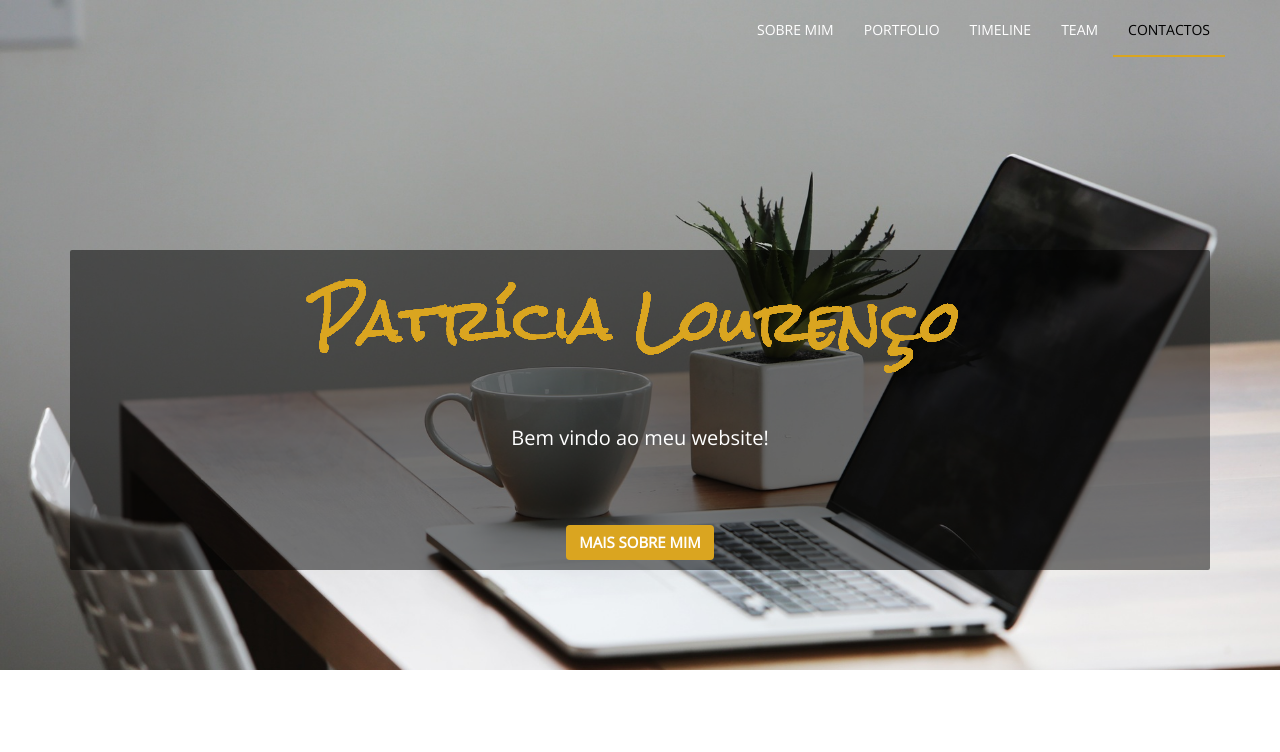
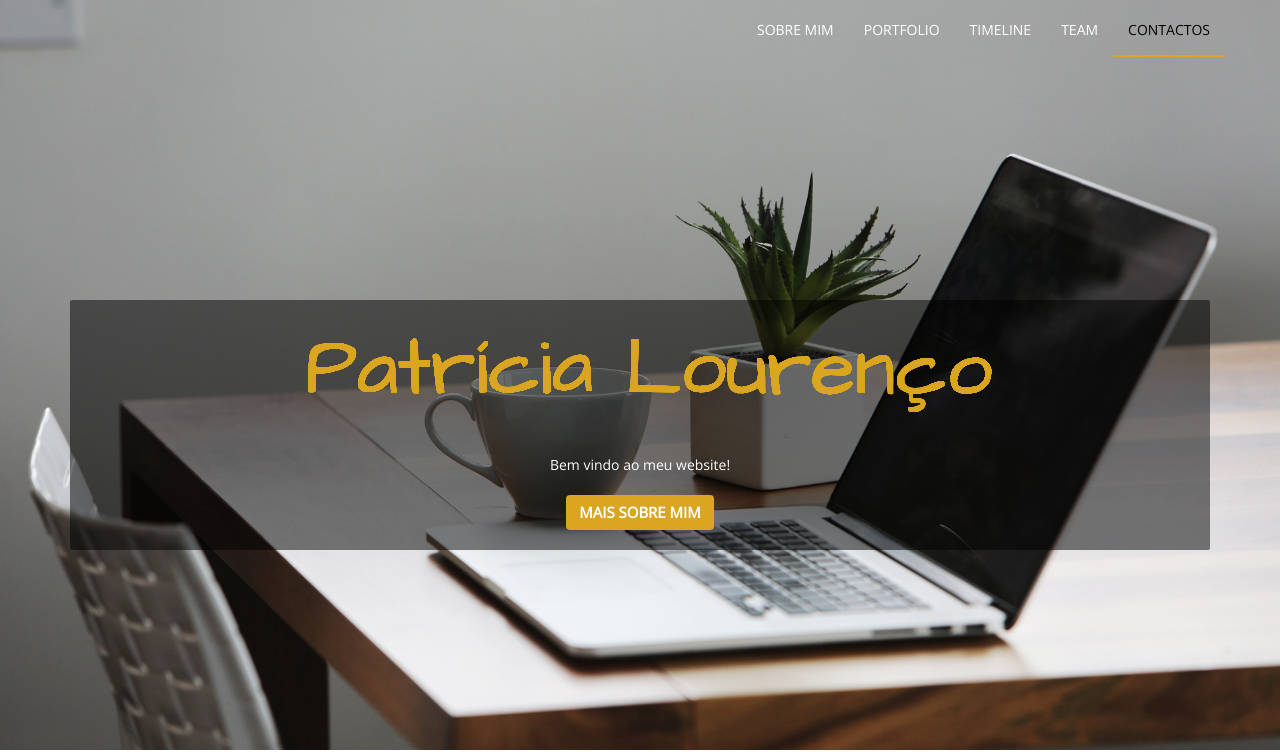
Before and after one commit to pamlourenco21/personal-website, a website: page index.html in a window 1280 px wide. Shown: the top 752 px of the page. Drawn offline with nearby package versions, Linux system fonts and the light colour scheme.

Commit message:
new header complete

```diff
--- a/index.html
+++ b/index.html
@@ -25,7 +25,7 @@
     <link href="https://maxcdn.bootstrapcdn.com/font-awesome/4.6.3/css/font-awesome.min.css" rel="stylesheet" integrity="sha384-T8Gy5hrqNKT+hzMclPo118YTQO6cYprQmhrYwIiQ/3axmI1hQomh7Ud2hPOy8SP1" crossorigin="anonymous">
     <!-- Custom Fonts -->
     <link href='https://fonts.googleapis.com/css?family=Open+Sans' rel='stylesheet' type='text/css'>
-    <link href='https://fonts.googleapis.com/css?family=Rock+Salt' rel='stylesheet' type='text/css'>
+    <link href='https://fonts.googleapis.com/css?family=Architects+Daughter' rel='stylesheet' type='text/css'>
 
     <!-- HTML5 Shim and Respond.js IE8 support of HTML5 elements and media queries -->
     <!-- WARNING: Respond.js doesn't work if you view the page via file:// -->
@@ -84,15 +84,16 @@
     <!-- Header -->
     <header>
         <div class="container">
-            <div class="intro-text">
-                <div id="hed">
-                    <canvas id="canvas" width="762"></canvas>
-                    <div class="intro-heading">Bem vindo ao meu website!</div>
-                    <a href="#services" id="btn-header" class="page-scroll btn">Mais sobre mim</a>
+            <div id="header">
+                <div id="header-box">
+                    <canvas id="header-canvas" width="762"></canvas>
+                    <div id="header-subtitle">Bem vindo ao meu website!</div>
+                    <a href="#services" id="header-btn" class="page-scroll btn">Mais sobre mim</a>
                 </div>
             </div>
         </div>
     </header>
+    <!--/Header-->
 
     <!-- About Section -->
     <section id="about" class="home-section bg-white">
--- a/js/autotype.js
+++ b/js/autotype.js
@@ -23,7 +23,7 @@
         // start position for x and iterator
             x = 30, i = 0;
         // Comic Sans?? Let's make it useful for something ;) w/ fallbacks
-        ctx.font = "55px Rock Salt";
+        ctx.font = "80px Architects Daughter";
 
 
         // thickness of the line
--- a/less/header.less
+++ b/less/header.less
@@ -5,82 +5,93 @@ header {
   .background-cover;
   text-align: center;
   color: #fff;
+  #header-box {
+    background-color: rgba(0,0,0,0.5);
+    border-radius: 2px;
+    #header-btn {
+      background-color: @brand-primary;
+      color: white;
+      font-weight: bold;
+      font-size: 15px;
+      margin-bottom: 20px;
+      text-transform: uppercase;
+      &:hover {
+        background-color: white;
+        color: @brand-primary;
       }
-.intro-text {
-  padding-top: 100px;
-  padding-bottom: 50px;
-  .intro-lead-in {
-    //font-style: italic;
-    //font-size: 22px;
-    //line-height: 22px;
-    //margin-bottom: 25px;
     }
-  .intro-heading {
-    //font-weight: 400;
-    //font-size: 50px;
-    //line-height: 50px;
-    //margin-bottom: 25px;
   }
 }
 
-@media(min-width:768px) {
-  header {
-    .intro-text {
-      padding-top: 250px;
-      padding-bottom: 100px;
-      .intro-lead-in {
-        //font-style: italic;
-        //font-size: 40px;
-        //line-height: 40px;
-        margin-bottom: 25px;
+
+//@media queries
+
+//Medium-large
+
+@media(min-width: 992px)  {
+  #header{
+    padding-top: 300px;
+    padding-bottom: 200px;
+    #header-box{
+      padding-right: 30px;
+      #header-subtitle {
+        margin: 0 50px;
+        padding-left: 30px;
       }
-      .intro-heading {
-
-        //font-weight: 100;
-        font-size: 20px;
-        line-height: 75px;
-        margin-bottom: 50px;
-        text-transform: none;
-      }
-
+      #header-btn {
+        margin-left: 30px;
+        margin-top: 20px;
       }
     }
   }
-.intro-heading {
-  margin: 0;
-  padding: 0;
-  height: 100%;
-  text-transform: none;
 }
-#canvas {
-  display: block;
-  padding: 0;
+
+//Small
+
+@media(min-width: 481px) and (max-width:991px) {
+  #header{
+    padding-top: 300px;
+    padding-bottom: 200px;
+    #header-box{
+      padding-right: 30px;
+      #header-canvas {
+        width: 100%;
+        height: auto;
         margin: 0 auto;
       }
+      #header-subtitle {
+        margin: 0 50px;
+        padding-left: 30px;
+      }
+      #header-btn {
+        margin-left: 30px;
+        margin-top: 20px;
+      }
+    }
+  }
+}
 
-@media(max-width :820px) {
-  .intro-heading {
-    margin: 0 50px;
-  }
-  #canvas {
+//Xsmall
+
+@media(max-width :480px) {
+  #header {
+    padding-top: 400px;
+    padding-bottom: 100px;
+    #header-box {
+      padding-right: 30px;
+      #header-canvas {
         width: 100%;
         height: auto;
+        margin: 0 auto;
       }
-
+      #header-subtitle {
+        margin: 0 50px;
+        padding-left: 30px;
       }
-
-#btn-header {
-  background-color: @brand-primary;
-  //border: 2px solid @brand-primary;
-  color: white;
-  font-weight: bold;
-  font-size: 15px;
-  margin-bottom: 10px;
-  text-transform: uppercase;
+      #header-btn {
+          margin-left: 30px;
+          margin-top: 20px;
       }
-
-#hed {
-  background-color: rgba(0,0,0,0.5);
-  border-radius: 2px;
-
     }
+  }
+}
```
Also changed, not shown: css/agency.css. Lines whose indentation alone changed are shown as unchanged.
